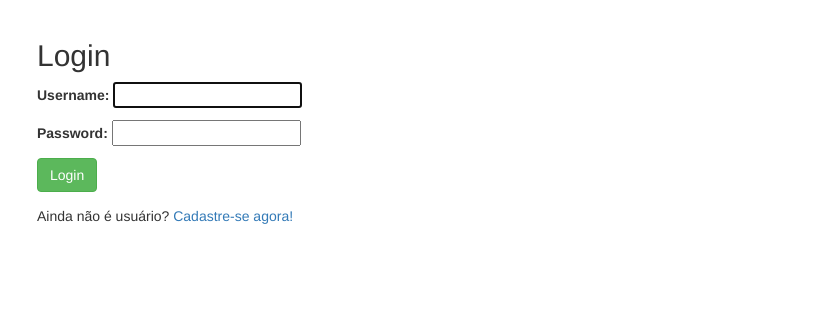
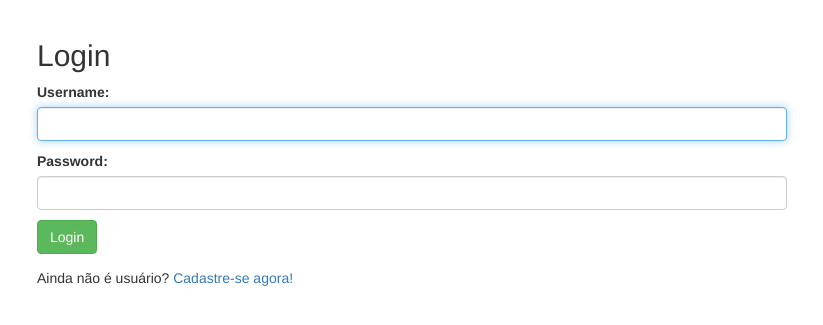
Before and after one commit to arthurmoreno/Desafio-Intelivix, a Django app: page /login/ in a window 1280 px wide. Shown: the part 51-376 px from the top of the page, without its empty margins (33-856 px from the left). Run offline with Django 3.2, Linux system fonts and the light colour scheme; parts of the project's set-up code (start-up, migrations or seed data) failed here and were passed over; some libraries are stand-ins or nearby versions.

Commit message:
Adicionando menssagem de erro ao logar. Mudando estilo dos built in forms

```diff
--- a/encurtador/urls.py
+++ b/encurtador/urls.py
@@ -1,10 +1,10 @@
 from django.conf.urls import url
 from django.contrib import admin
 from django.views.generic import CreateView
-from django.contrib.auth.forms import UserCreationForm
 from django.core.urlresolvers import reverse
 
 from urlsApp import views as urlsapp_view
+from urlsApp.forms import UserCreationCustomForm
 
 
 urlpatterns = [
@@ -14,7 +14,7 @@ urlpatterns = [
     url(r'^login/$', urlsapp_view.login_view, name='login_view'),
     url(r'^logout/$', urlsapp_view.logout_view, name='logout_view'),
     url(r'^create_user/$', (CreateView.as_view(get_success_url=lambda: reverse('login_view'),
-                                               form_class=UserCreationForm,
+                                               form_class=UserCreationCustomForm,
                                                template_name="create_user.html")), name='create_user'),
 
     # Url App
--- a/templates/create_user.html
+++ b/templates/create_user.html
@@ -4,7 +4,7 @@
 
 {% block content %}
   <h2>Cadastro</h2>
-  <form method="post">
+  <form method="post" class="form">
     {% csrf_token %}
     {{ form.as_p }}
     <button class="btn btn-success" type="submit">Cadastrar</button>
--- a/templates/registration/login.html
+++ b/templates/registration/login.html
@@ -5,7 +5,10 @@
 {% block content %}
   {% if not user.is_authenticated %}
     <h2>Login</h2>
-    <form method="post">
+    {% if error %}
+      <h4>Falha na autenticação. Verifique se o usuário e senha estão corretos.</h4>
+    {% endif %}
+    <form method="post" class="form">
       {% csrf_token %}
       {{ form.as_p }}
       <button class="btn btn-success" type="submit">Login</button>
--- a/urlsApp/views.py
+++ b/urlsApp/views.py
@@ -6,11 +6,11 @@ from django.contrib.auth import authenticate
 from django.core.exceptions import ObjectDoesNotExist
 from django.contrib.auth.decorators import login_required
 from django.contrib.auth import logout, login
-from django.contrib.auth.forms import AuthenticationForm
 from django.http import HttpResponseRedirect, HttpResponse
 from django.shortcuts import redirect, get_object_or_404, render, render_to_response
 
 from utils import get_short_code
+from forms import AuthenticationCustomForm
 from models import Urls
 
 
@@ -24,10 +24,15 @@ def login_view(request):
             login(request, user)
             return redirect('/')
         else:
-            # TODO: fazer o erro de invalid login
-            return render(request, 'registration/login.html')
+            form = AuthenticationCustomForm()
+            error = True
+            context = {
+                'form': form,
+                'error': error
+            }
+            return render(request, 'registration/login.html', context)
     else:
-        form = AuthenticationForm()
+        form = AuthenticationCustomForm()
         context = {'form': form}
         return render(request, 'registration/login.html', context)
 
```
Also changed, not shown: requirements.txt (+6 -5 lines).
